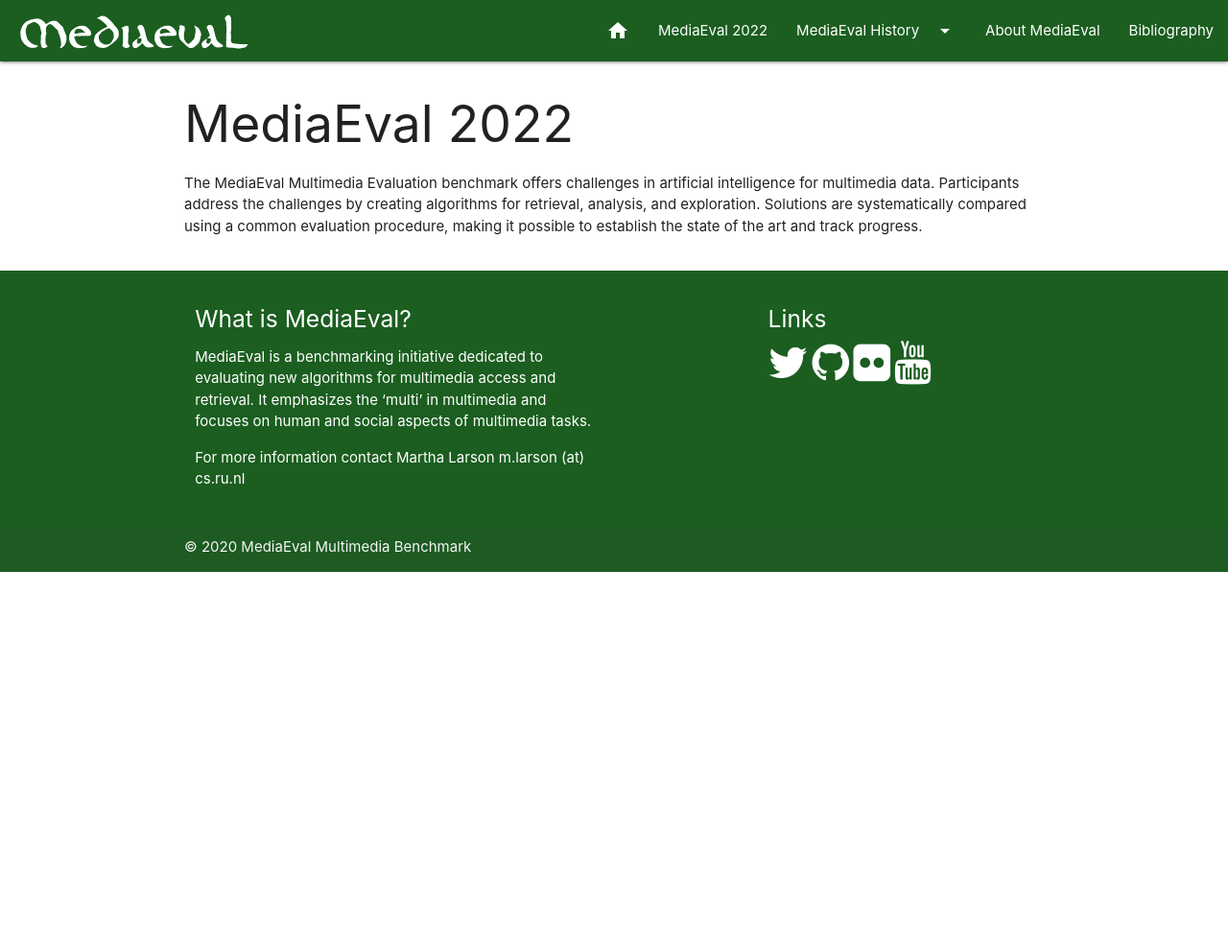
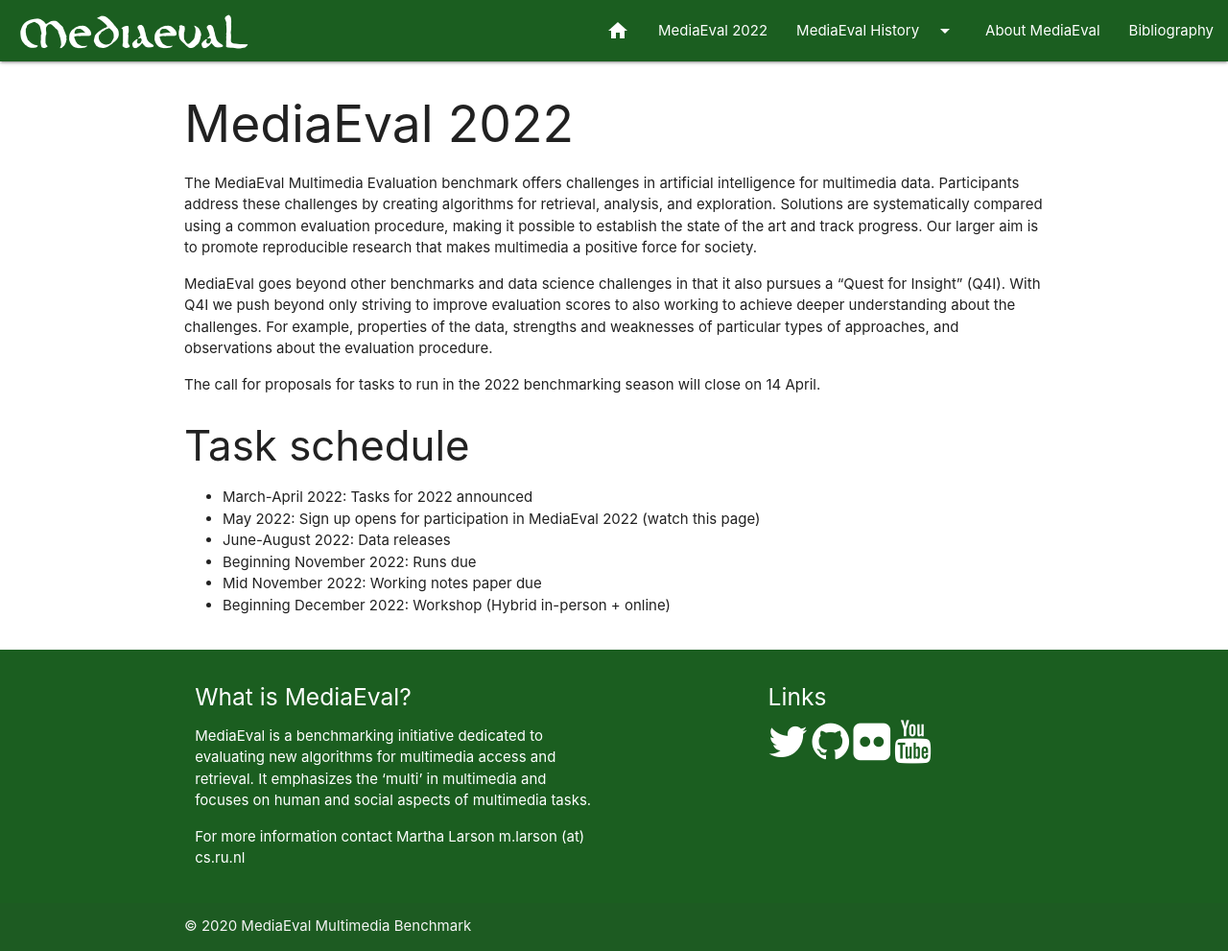
Before and after one commit to multimediaeval/multimediaeval.github.io, a Jekyll site: the page built from _editions/2022.md, in a window 1280 px wide and 991 px high. Shown: the whole window at 96% size. Built offline with Jekyll 4.4.1, drawn with Linux system fonts in a browser that asks for light colours.

Commit message:
Update 2022.md

```diff
--- a/_editions/2022.md
+++ b/_editions/2022.md
@@ -5,4 +5,17 @@
 permalink: /editions/2022/
 ---
 
-The MediaEval Multimedia Evaluation benchmark offers challenges in artificial intelligence for multimedia data. Participants address the challenges by creating algorithms for retrieval, analysis, and exploration. Solutions are systematically compared using a common evaluation procedure, making it possible to establish the state of the art and track progress.
+The MediaEval Multimedia Evaluation benchmark offers challenges in artificial intelligence for multimedia data. Participants address these challenges by creating algorithms for retrieval, analysis, and exploration. Solutions are systematically compared using a common evaluation procedure, making it possible to establish the state of the art and track progress. Our larger aim is to promote reproducible research that makes multimedia a positive force for society.
+
+MediaEval goes beyond other benchmarks and data science challenges in that it also pursues a “Quest for Insight” (Q4I). With Q4I we push beyond only striving to improve evaluation scores to also working to achieve deeper understanding about the challenges. For example, properties of the data,  strengths and weaknesses of particular types of approaches, and observations about the evaluation procedure.
+
+The call for proposals for tasks to run in the 2022 benchmarking season will close on 14 April.
+
+### Task schedule
+
+* March-April 2022: Tasks for 2022 announced
+* May 2022: Sign up opens for participation in MediaEval 2022 (watch this page)
+* June-August 2022: Data releases
+* Beginning November 2022: Runs due
+* Mid November 2022: Working notes paper due
+* Beginning December 2022: Workshop (Hybrid in-person + online)
```
